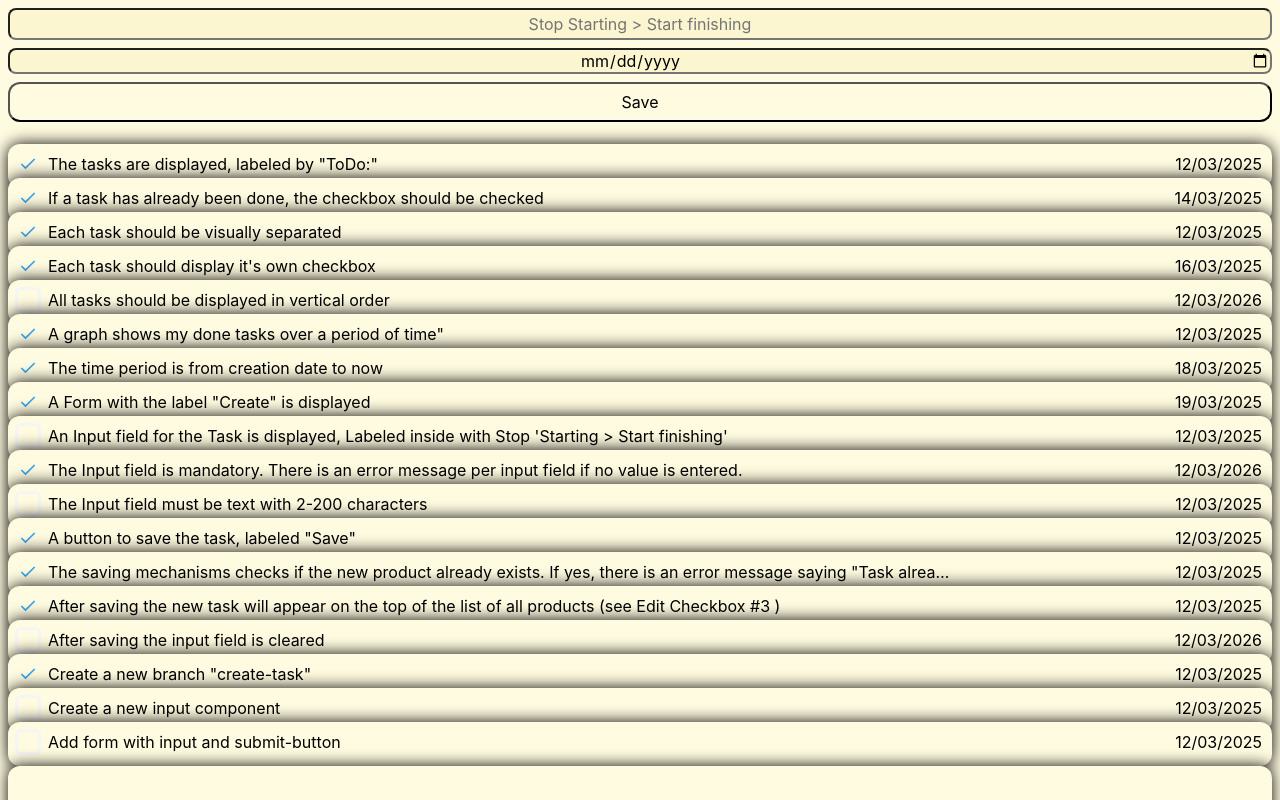
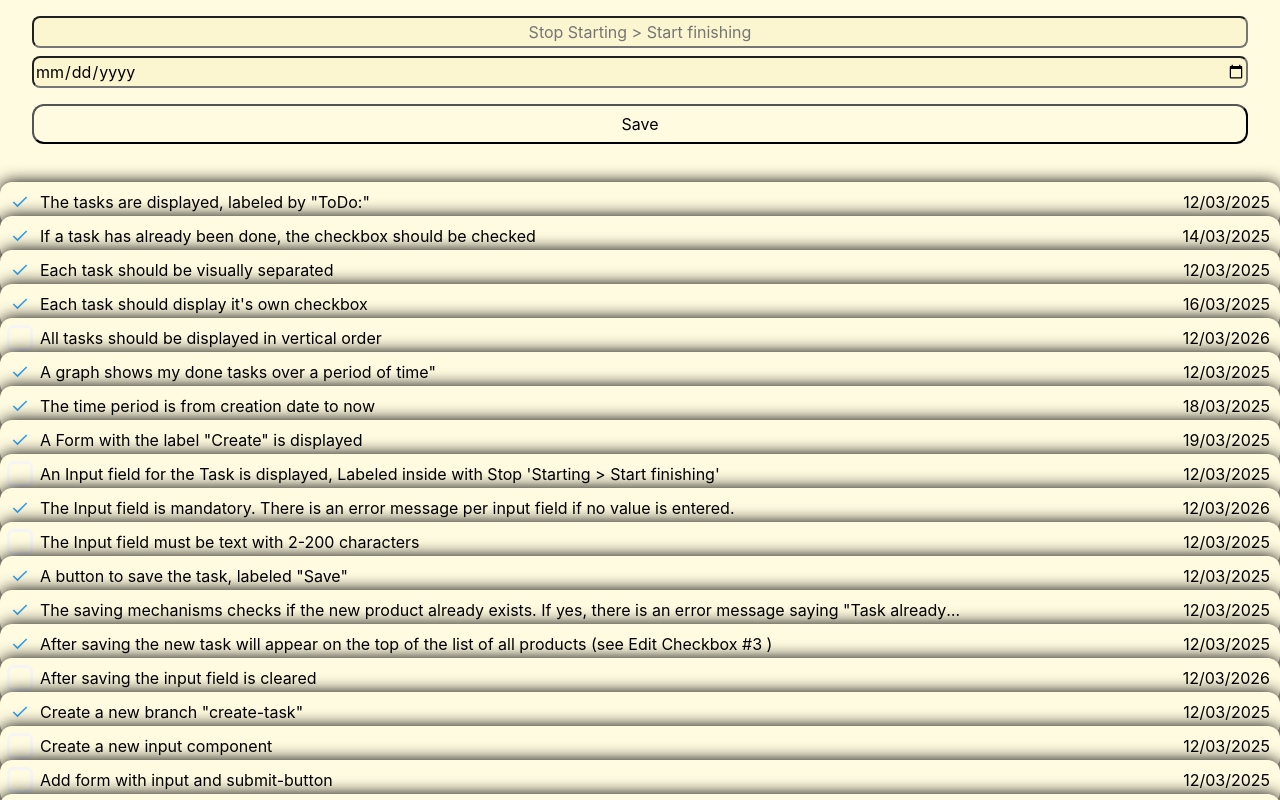
Before and after one commit to HishamAlmannai/capstone-project, a Next.js app: page / in a window 1280 px wide. Shown: the top 800 px of the page. Built offline with nearby package versions, Linux system fonts and the light colour scheme.

Commit message:
Clean GlobalStyle

```diff
--- a/src/components/Button/Button.js
+++ b/src/components/Button/Button.js
@@ -1,8 +1,9 @@
 import React from 'react';
+import { StyledButton } from '../../../styles/Button.styled';
 
 export default function Button(props) {
 	return (
-		<button
+		<StyledButton
 			type={props.type ? 'submit' : 'button'}
 			name={props.name}
 			className={props.class}
@@ -10,6 +11,6 @@ export default function Button(props) {
 			onClick={props.onClick}
 		>
 			{props.children}
-		</button>
+		</StyledButton>
 	);
 }
--- a/src/components/Form/Form.js
+++ b/src/components/Form/Form.js
@@ -1,5 +1,6 @@
 import React, { useEffect, useState } from 'react';
-import { StyledDate, StyledEditInput, StyledInput } from '../../../styles/Input.styled';
+import { StyledForm } from '../../../styles/Form.styled';
+import { StyledInput } from '../../../styles/Input.styled';
 import useStore from '../../services/useStore';
 import Button from '../Button/Button';
 
@@ -39,27 +40,50 @@ export default function Form({ editMode, exitEditMode, id, handleSubmit }) {
 	}
 
 	return (
-		<form
+		<>
+			{' '}
+			{editMode ? (
+				<StyledForm
+					editMode
 					name="form"
+					widthSelf="50%"
 					onSubmit={event => {
 						onSubmit(event, inputValue, dueDateValue);
 					}}
 				>
-			{' '}
-			{editMode ? (
-				<StyledEditInput
+					<StyledInput
 						required
 						minLength="2"
 						maxLength="200"
 						pattern=".*\S+.*"
 						name="input"
-					placeholder="Stop Starting > Start finishing"
+						type="textarea"
+						placeholder="empty"
 						value={inputValue}
 						onChange={event => {
 							setInputValue(event.target.value);
 						}}
 					/>
+					<StyledInput
+						required
+						type="date"
+						name="inputDueDate"
+						aria-label="inputDueDate"
+						placeholder="Due Date"
+						value={dueDateValue}
+						onChange={event => {
+							setDueDateValue(event.target.value);
+						}}
+					/>
+				</StyledForm>
 			) : (
+				<StyledForm
+					name="form"
+					editMode={false}
+					onSubmit={event => {
+						onSubmit(event, inputValue, dueDateValue);
+					}}
+				>
 					<StyledInput
 						required
 						type="text"
@@ -73,8 +97,8 @@ export default function Form({ editMode, exitEditMode, id, handleSubmit }) {
 							setInputValue(event.target.value);
 						}}
 					/>
-			)}
-			<StyledDate
+
+					<StyledInput
 						required
 						type="date"
 						name="inputDueDate"
@@ -90,6 +114,8 @@ export default function Form({ editMode, exitEditMode, id, handleSubmit }) {
 							Save
 						</Button>
 					)}
-		</form>
+				</StyledForm>
+			)}
+		</>
 	);
 }
--- a/src/components/Graph/Graph.js
+++ b/src/components/Graph/Graph.js
@@ -50,7 +50,7 @@ export default function Graph() {
 				},
 				title: {
 					display: true,
-					text: 'Tasks done',
+					text: 'Tasks',
 				},
 			},
 			x: {
@@ -62,5 +62,5 @@ export default function Graph() {
 		},
 	};
 
-	return <Line class="canvas" data={data} options={options} />;
+	return <Line className="canvas" data={data} options={options} />;
 }
--- a/src/components/Task/Task.js
+++ b/src/components/Task/Task.js
@@ -6,6 +6,8 @@ import StyledListItem from '../../../styles/ListItem.styled';
 import useStore from '../../services/useStore';
 import Button from '../Button/Button';
 import Form from '../Form/Form';
+import { StyledDiv } from '../../../styles/Div.styled';
+import { StyledSpan } from '../../../styles/Span.styled';
 
 export default function Task(props) {
 	const {
@@ -28,7 +30,7 @@ export default function Task(props) {
 			<StyledCard className={expandedMode && 'accordion'}>
 				{editMode ? (
 					<>
-						<div className="task">
+						<StyledDiv editMode className="task">
 							<Checkbox state={done} id={id} />
 							<Form
 								editMode
@@ -36,8 +38,8 @@ export default function Task(props) {
 								id={id}
 								exitEditMode={exitEditMode}
 							/>
-						</div>
-						<div className="edit">
+						</StyledDiv>
+						<StyledDiv className="edit">
 							<Button
 								type="submit"
 								name="save"
@@ -56,25 +58,25 @@ export default function Task(props) {
 							>
 								Delete
 							</Button>
-						</div>
+						</StyledDiv>
 					</>
 				) : (
 					<>
-						<div className="task">
+						<StyledDiv className="task">
 							<Checkbox state={done} id={id} />
-							<span
+							<StyledSpan
 								className={expandedMode ? 'accordion' : 'task'}
 								onClick={() => {
 									setExpandedMode(!expandedMode);
 								}}
 							>
 								{name}
-							</span>
+							</StyledSpan>
 
-							<span className="dueDate">{formatDueDate}</span>
-						</div>
+							<StyledSpan className="dueDate">{formatDueDate}</StyledSpan>
+						</StyledDiv>
 						{!expandedMode && (
-							<div className="edit">
+							<StyledDiv className="edit">
 								<Button
 									name="edit"
 									class="edit"
@@ -93,7 +95,7 @@ export default function Task(props) {
 								>
 									Delete
 								</Button>
-							</div>
+							</StyledDiv>
 						)}
 					</>
 				)}
--- /dev/null
+++ b/styles/Button.styled.js
@@ -0,0 +1,22 @@
+import styled from 'styled-components';
+
+export const StyledButton = styled.button`
+	font-size: 1rem;
+	margin: 0.5rem 0 2rem 0;
+	background-color: transparent;
+	border-radius: 0.75rem;
+	padding: 0.5rem;
+	width: 100%;
+
+	&.edit {
+		margin: 0 0.5rem 0 0.5rem;
+	}
+	&.footer {
+		border-radius: 0, 5rem;
+		width: 95%;
+		box-shadow: 0 0 1rem 0 #000;
+		margin: -10px 0 1rem 0;
+		z-index: 10;
+		background-color: var(--secondary-background-color);
+	}
+`;
--- a/styles/Card.styled.js
+++ b/styles/Card.styled.js
@@ -11,10 +11,10 @@ export const StyledCard = styled.div`
 	box-shadow: 0 0 1rem 0 #000;
 
 	&.accordion {
-		padding: -20px;
 	}
 
 	&.graph {
 		padding: 2rem;
+		margin-top: -10px;
 	}
 `;
--- a/styles/Checkbox.styled.js
+++ b/styles/Checkbox.styled.js
@@ -13,7 +13,6 @@ const Icon = styled.svg`
 
 const HiddenCheckbox = styled.input.attrs({ type: 'checkbox' })`
 	opacity: 0%;
-
 	width: 20px;
 	height: 20px;
 	margin: -1px;
--- /dev/null
+++ b/styles/Div.styled.js
@@ -0,0 +1,14 @@
+import styled from 'styled-components';
+
+export const StyledDiv = styled.div`
+	&.task {
+		display: grid;
+		grid-template-columns: ${props => (props.editMode ? '30px 1fr' : '30px 3fr 1fr')};
+		margin: 10px;
+	}
+	&.edit {
+		display: flex;
+		align-items: center;
+		justify-content: space-between;
+	}
+`;
--- /dev/null
+++ b/styles/Form.styled.js
@@ -0,0 +1,12 @@
+import styled from 'styled-components';
+
+export const StyledForm = styled.form`
+	display: flex;
+	flex-direction: column;
+	margin: ${props => (props.editMode ? '0rem' : '1rem')};
+	width: ${props => (props.editMode ? '100%' : '95%')};
+
+	&input {
+		border-radius: 0.5rem;
+	}
+`;
--- a/styles/GlobalStyle.js
+++ b/styles/GlobalStyle.js
@@ -9,10 +9,17 @@ const GlobalStyle = createGlobalStyle`
  }
 
  :root {
-	--primary-background-color: rgb(255, 251, 224);
-  --secondary-background-color: rgb(251, 245, 208);
+	--primary-background-color: #fffbe0;
+  --secondary-background-color: #fbf5d0;
+  --secondary-color: #38a3eb;
   --primary-font-size:16px
   --primary-border-radius:0,75rem
+  --primary-font-color: #000000
+  --secondary-font-color: #666666
+}
+
+ body {
+  margin: 0;
 }
 
  html {
@@ -20,93 +27,20 @@ const GlobalStyle = createGlobalStyle`
        font-style: var(--primary-font-face)
   };
 
-  main {
+ main {
     display: flex;
     flex-direction:column;
     justify-content: center;
     align-items: center ;
   }
 
-  h2 {
-    text-align: center
-    }
-
-  ul {
+ ul {
       list-style-type: none;
       margin: 0;
       padding: 0;
-      position: relative
+
     }
 
-  form {
-    display: flex;
-    flex-direction: column;
-    width: 100%;
-    margin: 0 0.5 0 0.5rem
-  }
-
-  input {
-    font-size: 1rem;
-    background-color: var(--secondary-background-color)
-  }
-
-  button {
-    font-size: 1rem;
-    margin:0.5rem 0 2rem 0 ;
-    background-color: transparent;
-    border-radius: 0.75rem;
-    padding: 0.5rem;
-    width: 100%;
-  }
-button.edit {
-margin: 0 0.5rem 0 0.5rem;
-
-}
- button.footer {
-    border-radius: 0,5rem;
-    width: 100%;
-    box-shadow: 0 0 1rem 0 #000;
-    margin: -10px 0 1rem 0;
-    z-index: 10;
-    background-color: var(--primary-background-color)
-  }
-
-  div.task {
-    display: grid;
-    grid-template-columns: 30px 3fr 1fr;
-    margin: 10px;
-  }
-  div.edit {
-    display: flex;
-    align-items: center;
-    justify-content: space-between;
-  }
-
-  span.task {
-   margin-top: 0rem;
-    width:60vw;
-    word-wrap:break-word;
-   &:hover{
-     cursor: pointer
-   }
-  }
-
-  span.accordion {
-    overflow: hidden;
-    white-space: nowrap;
-    text-overflow: ellipsis;
-    margin-top: 0rem;
-    &:hover{
-      cursor: pointer
-  }
-  }
-  span.dueDate{
-    margin-left: auto
-  }
-
-  input::placeholder{
-   text-align: center;
-}
 `;
 
 export default GlobalStyle;
--- a/styles/Input.styled.js
+++ b/styles/Input.styled.js
@@ -1,20 +1,24 @@
 import styled from 'styled-components';
 
 export const StyledInput = styled.input`
+	font-size: 1rem;
+	background-color: var(--secondary-background-color);
 	height: 2rem;
 	border-radius: 0.5rem;
 	margin: 0rem 0 0.5rem 0;
-`;
+	::placeholder {
+		text-align: center;
+	}
 
-export const StyledEditInput = styled.textarea`
+	&.textarea {
 		font-size: 1rem;
 		padding: 0.5rem;
 		height: 4rem;
 		border-radius: 0.5rem;
 		margin: 0rem 0 0.5rem 0;
-`;
-
-export const StyledDate = styled.input`
+	}
+	&.date {
 		border-radius: 0.5rem;
 		text-align: center;
+	}
 `;
--- /dev/null
+++ b/styles/Span.styled.js
@@ -0,0 +1,26 @@
+import styled from 'styled-components';
+
+export const StyledSpan = styled.span`
+	&task {
+		margin-top: 0rem;
+		width: 60vw;
+		word-wrap: break-word;
+
+		&:hover {
+			cursor: pointer;
+		}
+	}
+
+	&.accordion {
+		overflow: hidden;
+		white-space: nowrap;
+		text-overflow: ellipsis;
+		margin-top: 0rem;
+		&:hover {
+			cursor: pointer;
+		}
+	}
+	&.dueDate {
+		margin-left: auto;
+	}
+`;
```
Lines whose indentation alone changed are shown as unchanged.
